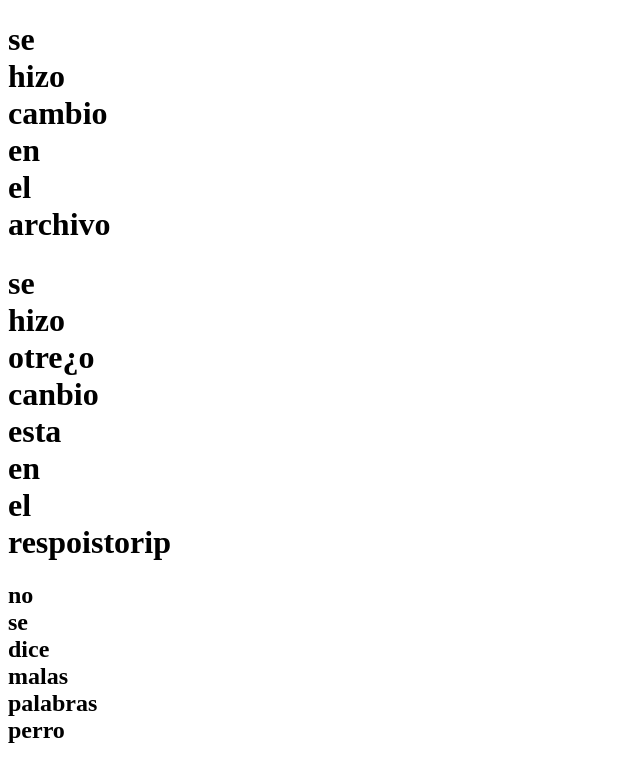
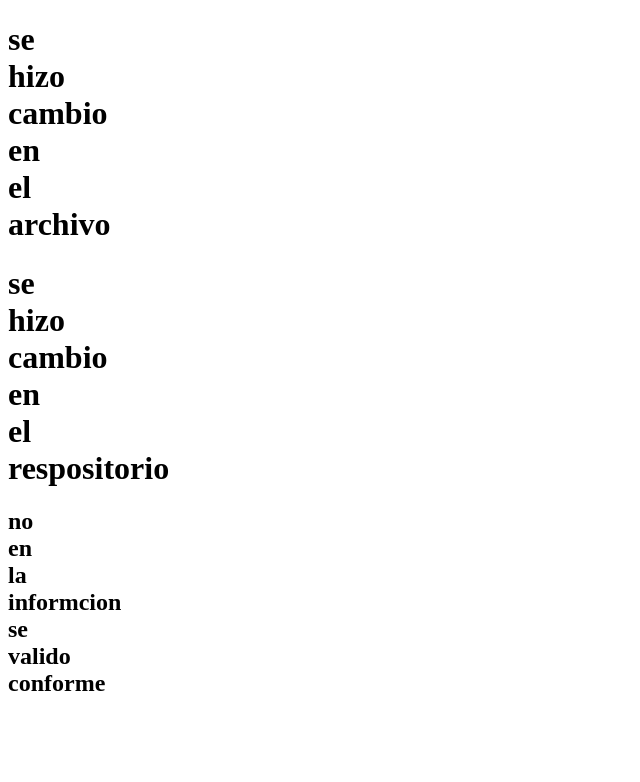
Before and after one commit to Gavi-k51/nuevoPrueba, a plain HTML site: page index.html in a window 1280 px wide. Shown: the whole page, without its empty margins (0-640 px from the left). Drawn offline with Linux system fonts and the light colour scheme.

Commit message:
Update index.html

```diff
--- a/index.html
+++ b/index.html
@@ -3,12 +3,12 @@
 <head>
     <meta charset="UTF-8">
     <meta name="viewport" content="width=device-width, initial-scale=1.0">
-    <title>Document</title>
+    <title>Hola nuevo estilo en el albim</title>
     <link rel="stylesheet" href="style.css">
 </head>
 <body>
     <h1>se hizo cambio en el archivo</h1>
-    <h1>se hizo otre¿o canbio esta en el respoistorip</h1>
-    <h2>no se dice malas palabras perro </h2>
+    <h1>se hizo cambio en el respositorio</h1>
+    <h2>no en la informcion se valido conforme</h2>
 </body>
 </html>
```
